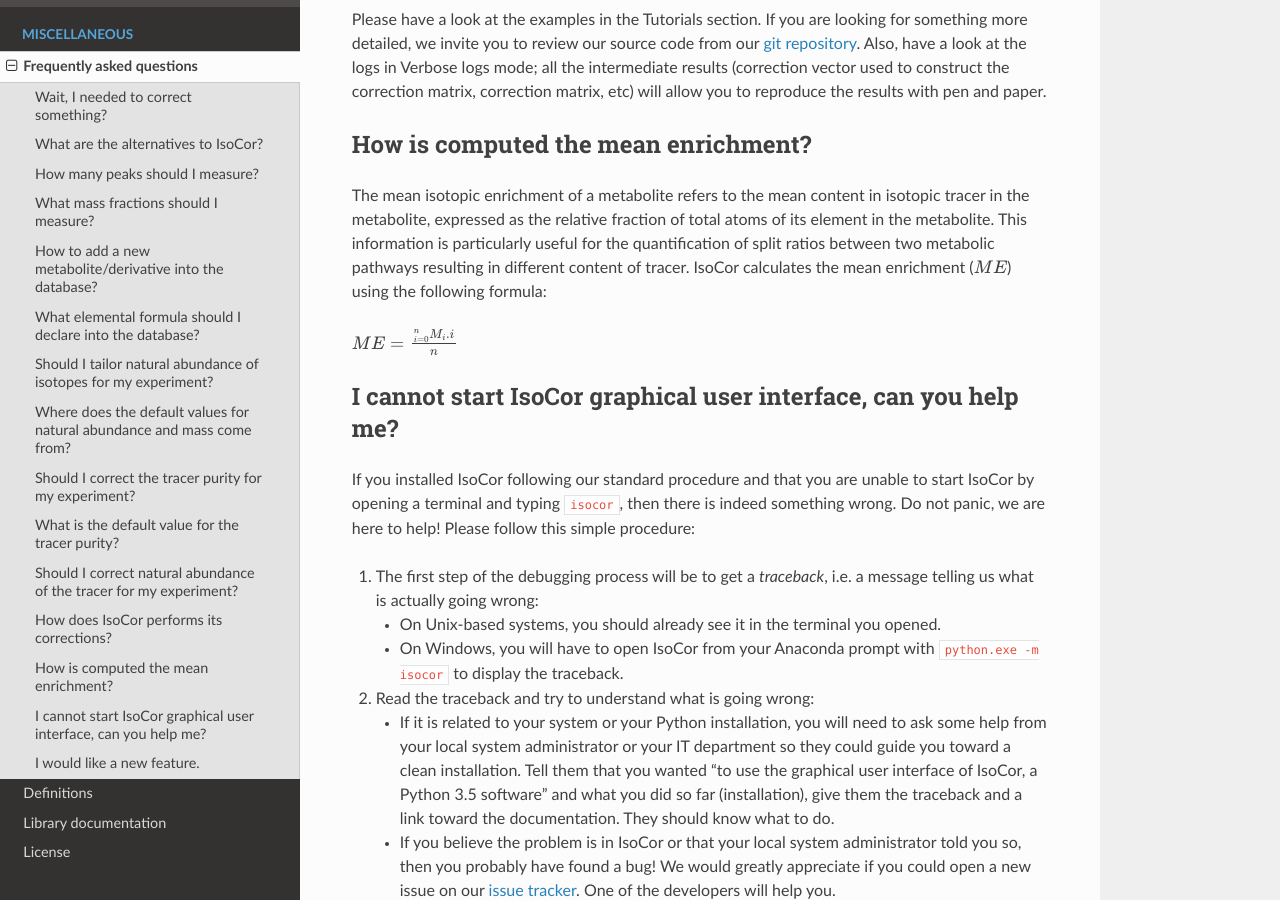
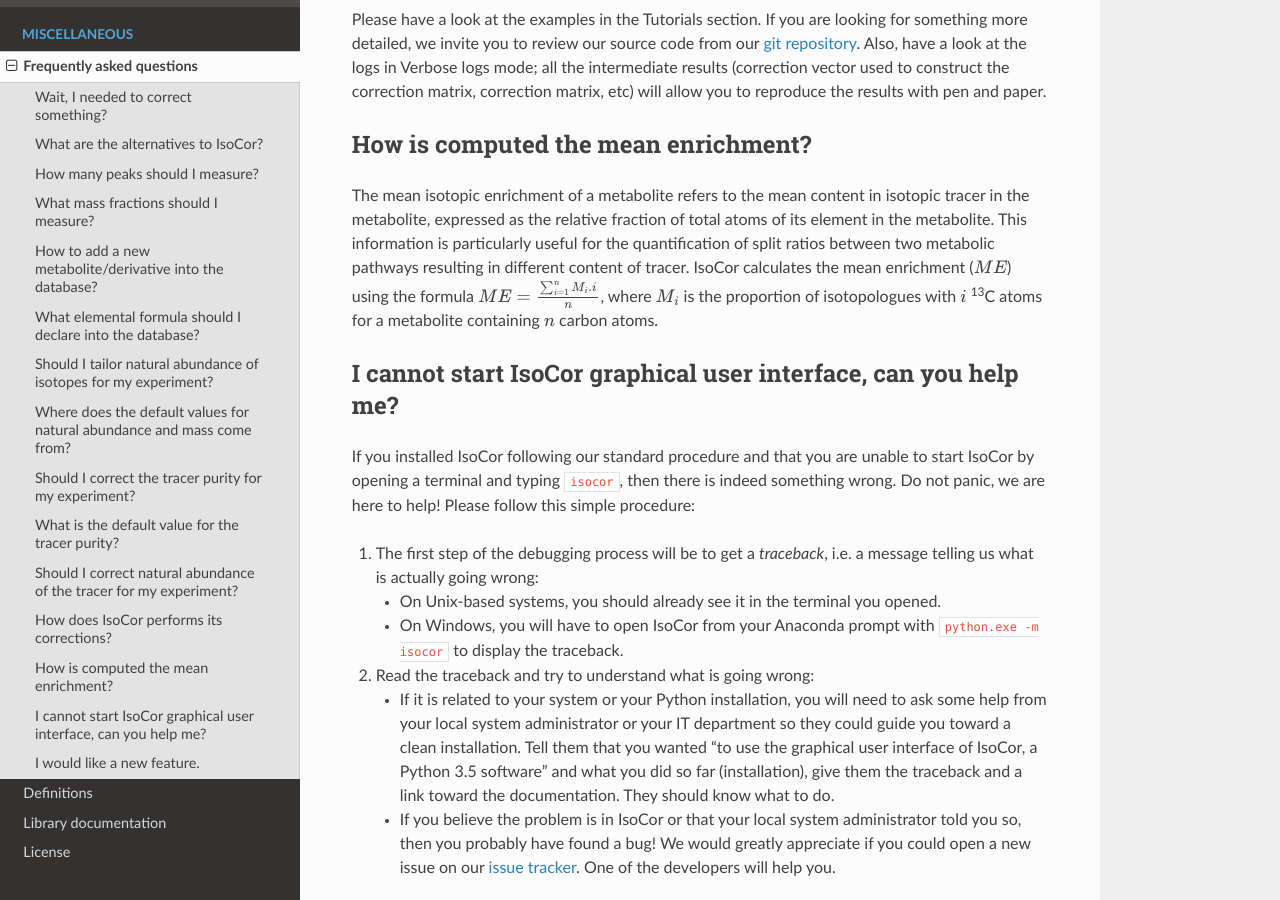
Before and after one commit to MetaSys-LISBP/IsoCor, a Sphinx documentation site: the page built from doc/faq.rst, in a window 1280 px wide and 900 px high, scrolled down 2603 px. Built offline with Sphinx 7.4.7 and the Read the Docs theme 2.0.0, drawn with Linux system fonts in a browser that asks for light colours.

Commit message:
doc: small typo in ME formula

```diff
--- a/doc/faq.rst
+++ b/doc/faq.rst
@@ -125,9 +125,10 @@
 metabolite, expressed as the relative fraction of total atoms of its element in the metabolite. This
 information is particularly useful for the quantification of split ratios between two metabolic pathways
 resulting in different content of tracer.
-IsoCor calculates the mean enrichment (:math:`ME`) using the following formula:
-
-:math:`ME = \frac{^{n}_{i=0}M_{i}.i}{n}`
+IsoCor calculates the mean enrichment (:math:`ME`) using the formula
+:math:`ME = \frac{\sum^{n}_{i=1}M_{i}.i}{n}`,
+where :math:`M_{i}` is the proportion of isotopologues with :math:`i` :sup:`13`\ C atoms for a
+metabolite containing :math:`n` carbon atoms.
 
 ..  _failed_gui:
 
```
